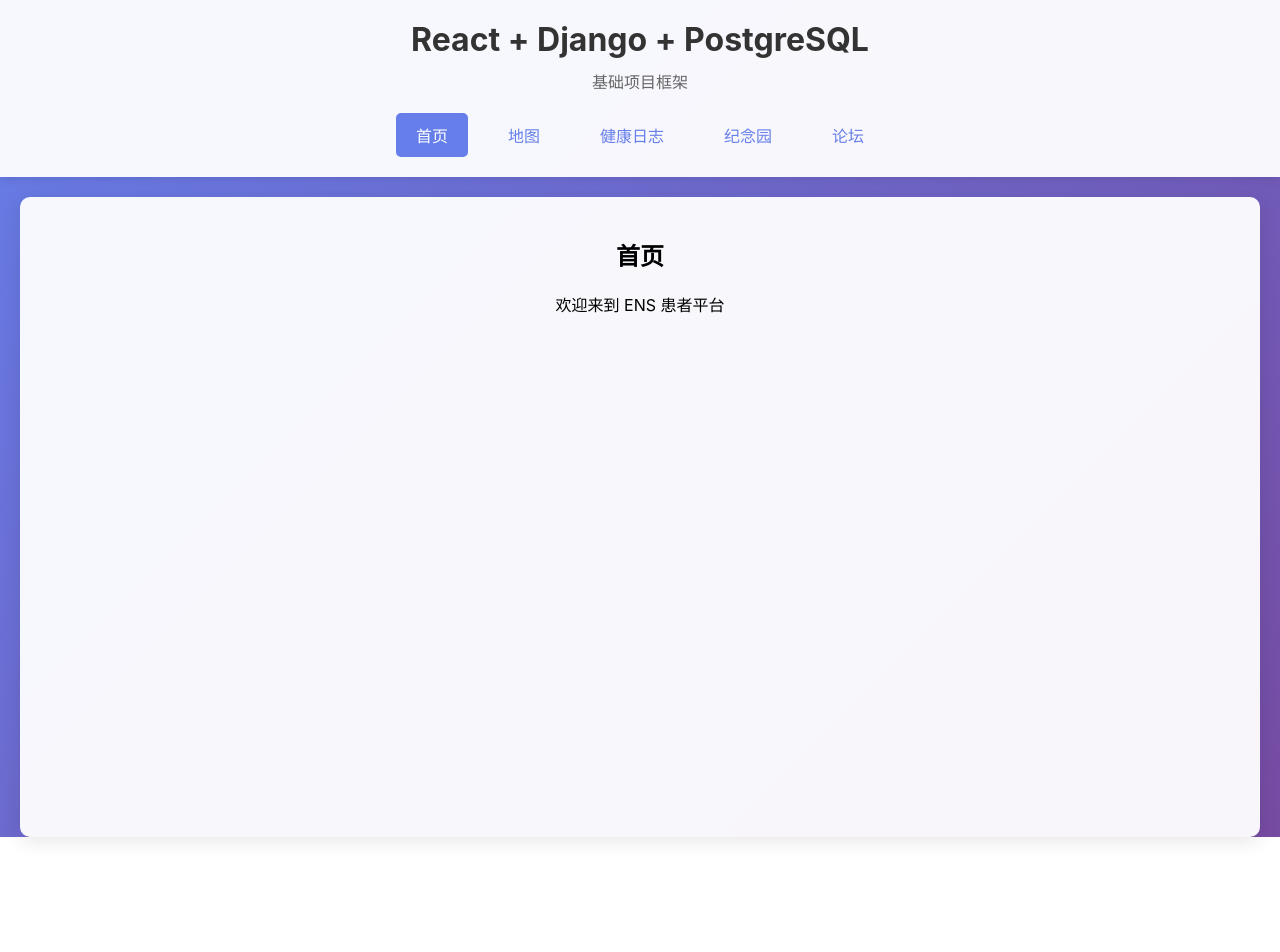
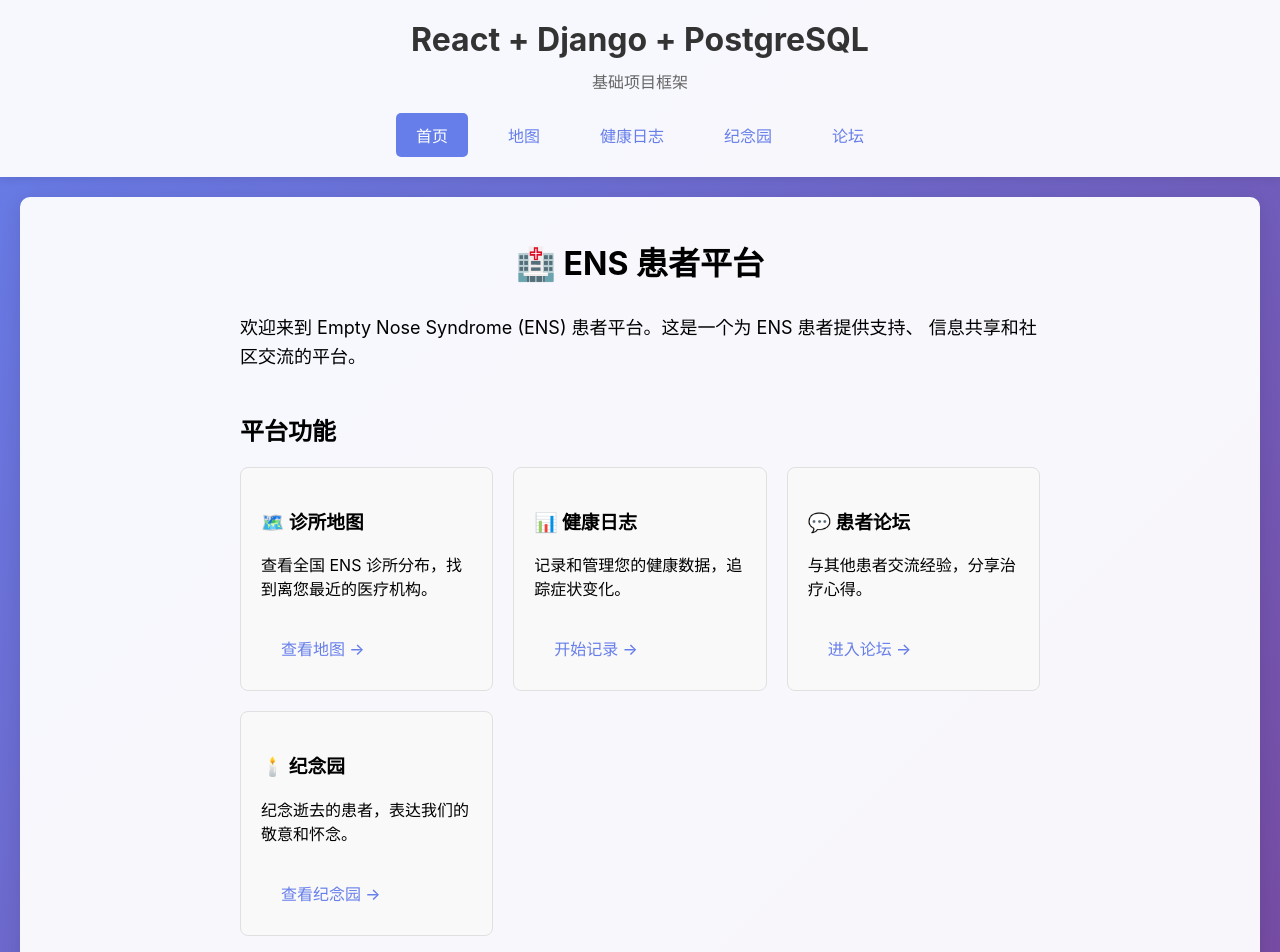
Before and after one commit to Tommytian993/ens-help.org, a React (Create React App) app in the folder frontend/: page / in a window 1280 px wide. Shown: the top 952 px of the page. Before the commit the page ends 857 px from the top, so only its background shows below. Built offline with nearby package versions, Linux system fonts and the light colour scheme.

Commit message:
feat: enhance home page with platform overview and feature cards

```diff
--- a/frontend/src/pages/HomePage.tsx
+++ b/frontend/src/pages/HomePage.tsx
@@ -1,8 +1,101 @@
+import { NavLink } from "react-router-dom";
+
 const HomePage = () => {
   return (
-    <div>
-      <h2>首页</h2>
-      <p>欢迎来到 ENS 患者平台</p>
+    <div style={{ textAlign: "left", maxWidth: "800px", margin: "0 auto" }}>
+      <h1 style={{ textAlign: "center", marginBottom: "30px" }}>
+        🏥 ENS 患者平台
+      </h1>
+      <p style={{ fontSize: "18px", lineHeight: "1.6", marginBottom: "30px" }}>
+        欢迎来到 Empty Nose Syndrome (ENS) 患者平台。这是一个为 ENS
+        患者提供支持、 信息共享和社区交流的平台。
+      </p>
+
+      <h2 style={{ marginTop: "40px", marginBottom: "20px" }}>平台功能</h2>
+      <div
+        style={{
+          display: "grid",
+          gridTemplateColumns: "repeat(auto-fit, minmax(250px, 1fr))",
+          gap: "20px",
+          marginBottom: "30px",
+        }}
+      >
+        <div
+          style={{
+            padding: "20px",
+            border: "1px solid #e0e0e0",
+            borderRadius: "8px",
+            backgroundColor: "#f9f9f9",
+          }}
+        >
+          <h3>🗺️ 诊所地图</h3>
+          <p>查看全国 ENS 诊所分布，找到离您最近的医疗机构。</p>
+          <NavLink
+            to="/map"
+            className="nav-link"
+            style={{ display: "inline-block", marginTop: "10px" }}
+          >
+            查看地图 →
+          </NavLink>
+        </div>
+
+        <div
+          style={{
+            padding: "20px",
+            border: "1px solid #e0e0e0",
+            borderRadius: "8px",
+            backgroundColor: "#f9f9f9",
+          }}
+        >
+          <h3>📊 健康日志</h3>
+          <p>记录和管理您的健康数据，追踪症状变化。</p>
+          <NavLink
+            to="/health-log"
+            className="nav-link"
+            style={{ display: "inline-block", marginTop: "10px" }}
+          >
+            开始记录 →
+          </NavLink>
+        </div>
+
+        <div
+          style={{
+            padding: "20px",
+            border: "1px solid #e0e0e0",
+            borderRadius: "8px",
+            backgroundColor: "#f9f9f9",
+          }}
+        >
+          <h3>💬 患者论坛</h3>
+          <p>与其他患者交流经验，分享治疗心得。</p>
+          <NavLink
+            to="/forum"
+            className="nav-link"
+            style={{ display: "inline-block", marginTop: "10px" }}
+          >
+            进入论坛 →
+          </NavLink>
+        </div>
+
+        <div
+          style={{
+            padding: "20px",
+            border: "1px solid #e0e0e0",
+            borderRadius: "8px",
+            backgroundColor: "#f9f9f9",
+          }}
+        >
+          <h3>🕯️ 纪念园</h3>
+          <p>纪念逝去的患者，表达我们的敬意和怀念。</p>
+          <NavLink
+            to="/memorial"
+            className="nav-link"
+            style={{ display: "inline-block", marginTop: "10px" }}
+          >
+            查看纪念园 →
+          </NavLink>
+        </div>
+      </div>
     </div>
   );
 };
```
